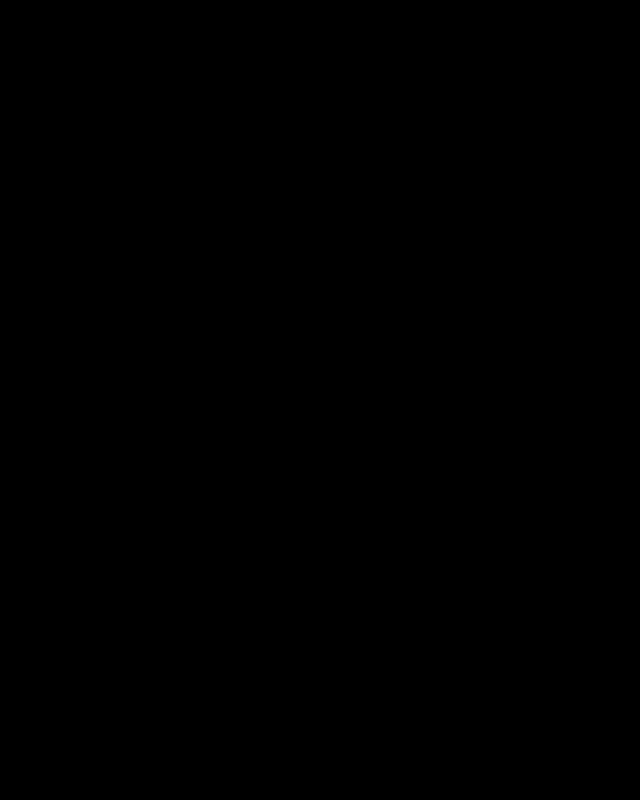
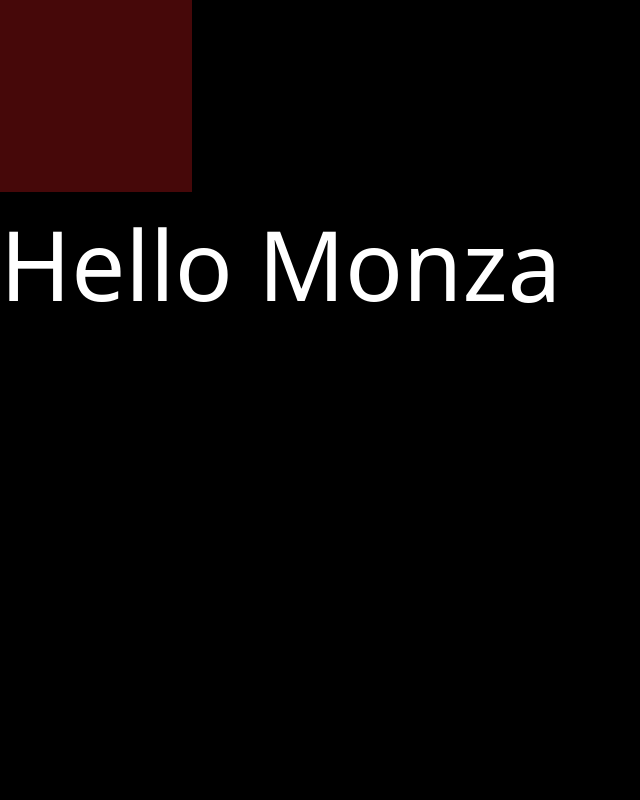
Before and after one commit to bytesizedshrey/mirrorballAnimations, a Next.js app in the folder project/: page / in a window 1280 px wide. Shown: the top 800 px of the page, without its empty margins (0-640 px from the left). Built offline with nearby package versions, Linux system fonts and the light colour scheme.

Commit message:
Enhance Home and About components with TextReveal integration: add hover animations to Home page, update About section to use TextReveal for animated headings, and adjust TextReveal duration for smoother transitions.

```diff
--- a/project/src/app/about/page.js
+++ b/project/src/app/about/page.js
@@ -1,7 +1,10 @@
+import TextReveal from '@/components/TextReveal'
 export default function Page() {
     return (
         <div>
-            <h1>About Section</h1>
+           <TextReveal splitBy='chars'>
+            <h1 className='text-[5rem] text-red-950'>About Section</h1>
+           </TextReveal>
         </div>
     );
 }
--- a/project/src/app/page.js
+++ b/project/src/app/page.js
@@ -1,10 +1,26 @@
+"use client"
 import TextReveal from "@/components/TextReveal";
+import { useRef } from "react";
 
 export default function Home() {
+  const triggerRef = useRef(null)
+
+  const handleHoverEnter = () => {
+    triggerRef.current?.play()
+  }
+  const handleHoverLeave = () => {
+    triggerRef.current?.reverse()
+  }
+
   return(
   <main className="bg-black h-[300vh] w-full">
-    <div className="h-[50%]"></div>
-     <TextReveal splitBy="chars" trigger="scroll" className='text-[6rem] text-white'>
+    <div
+    onPointerEnter={handleHoverEnter}
+    onPointerLeave={handleHoverLeave}
+    className="h-[12rem] w-[12rem] bg-red-950">
+    </div>
+
+     <TextReveal ref={triggerRef} splitBy="chars" trigger="scroll" className='text-[6rem] text-white'>
       Hello Monza
      </TextReveal>
     </main>
--- a/project/src/components/TextReveal.jsx
+++ b/project/src/components/TextReveal.jsx
@@ -10,7 +10,7 @@
     trigger = 'mount',
     scrollStart = 'top 75%',
     splitBy = 'lines',
-    duration = 0.67,
+    duration = 1,
     stagger = '0.85',
     delay = 0,
     ease = 'power3.out',
@@ -20,7 +20,7 @@
     const tlRef = useRef(null)
 
 
-    useImperativeHandle(ref, ()=> ({
+    useImperativeHandle(ref, () => ({
         play : () => tlRef.current?.play(),
         reverse: () => tlRef.current?.reverse(),
         reset : () => tlRef.current?.pause(0),
```
